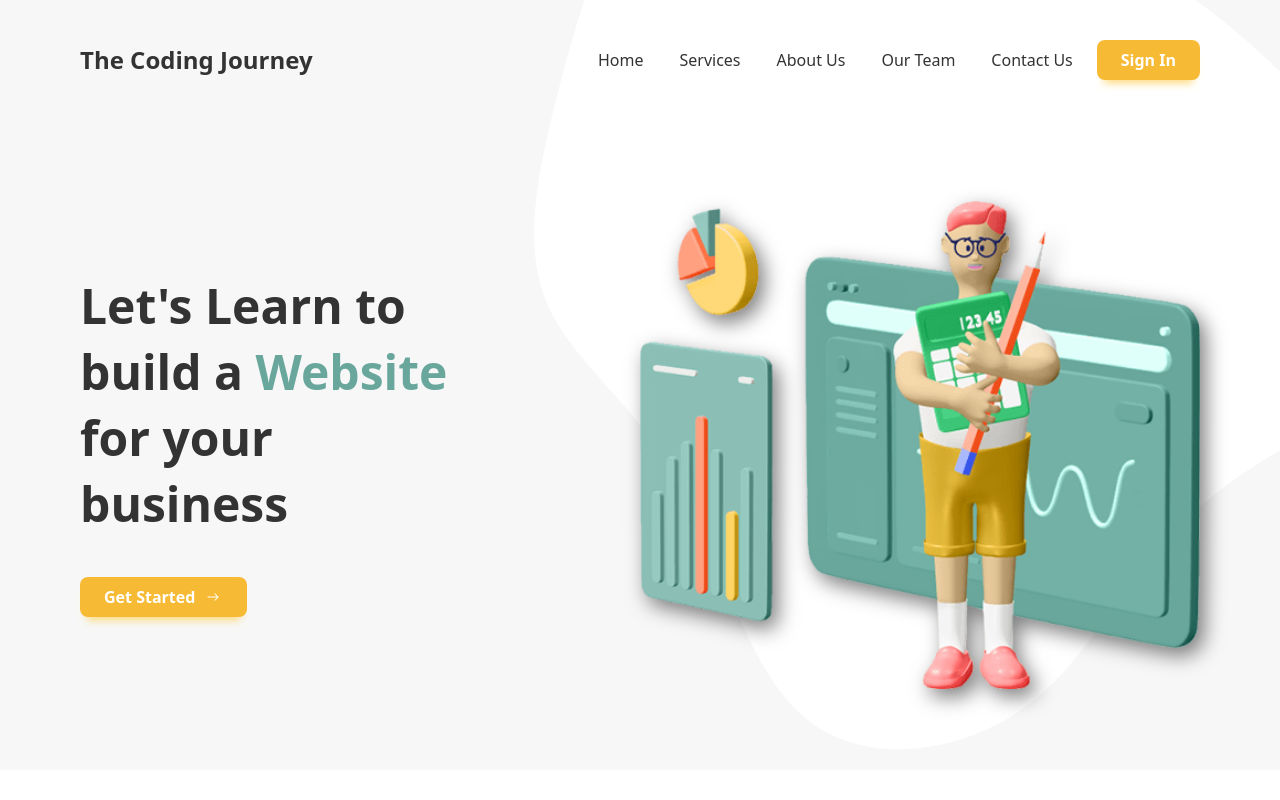
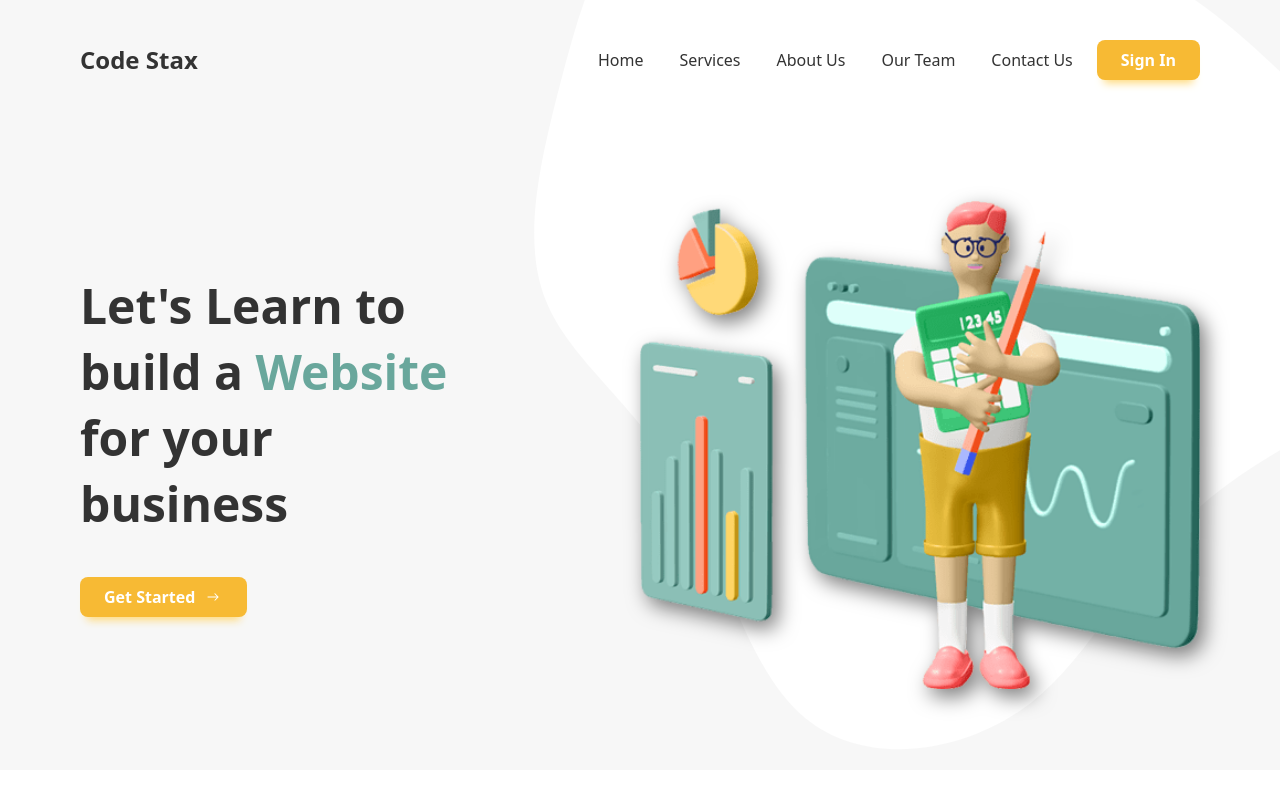
Before and after one commit to Ankitsm04/E-learning-Website, a React (Vite) app: page / in a window 1280 px wide. Shown: the top 800 px of the page. Built offline with nearby package versions, Linux system fonts and the light colour scheme.

Commit message:
Update Navbar.jsx

```diff
--- a/src/components/Navbar/Navbar.jsx
+++ b/src/components/Navbar/Navbar.jsx
@@ -39,7 +39,7 @@
       >
         {/* Logo section */}
         <div>
-          <h1 className="font-bold text-2xl">The Coding Journey</h1>
+          <h1 className="font-bold text-2xl">Code Stax</h1>
         </div>
         {/* Menu section */}
         <div className="hidden lg:block">
```
